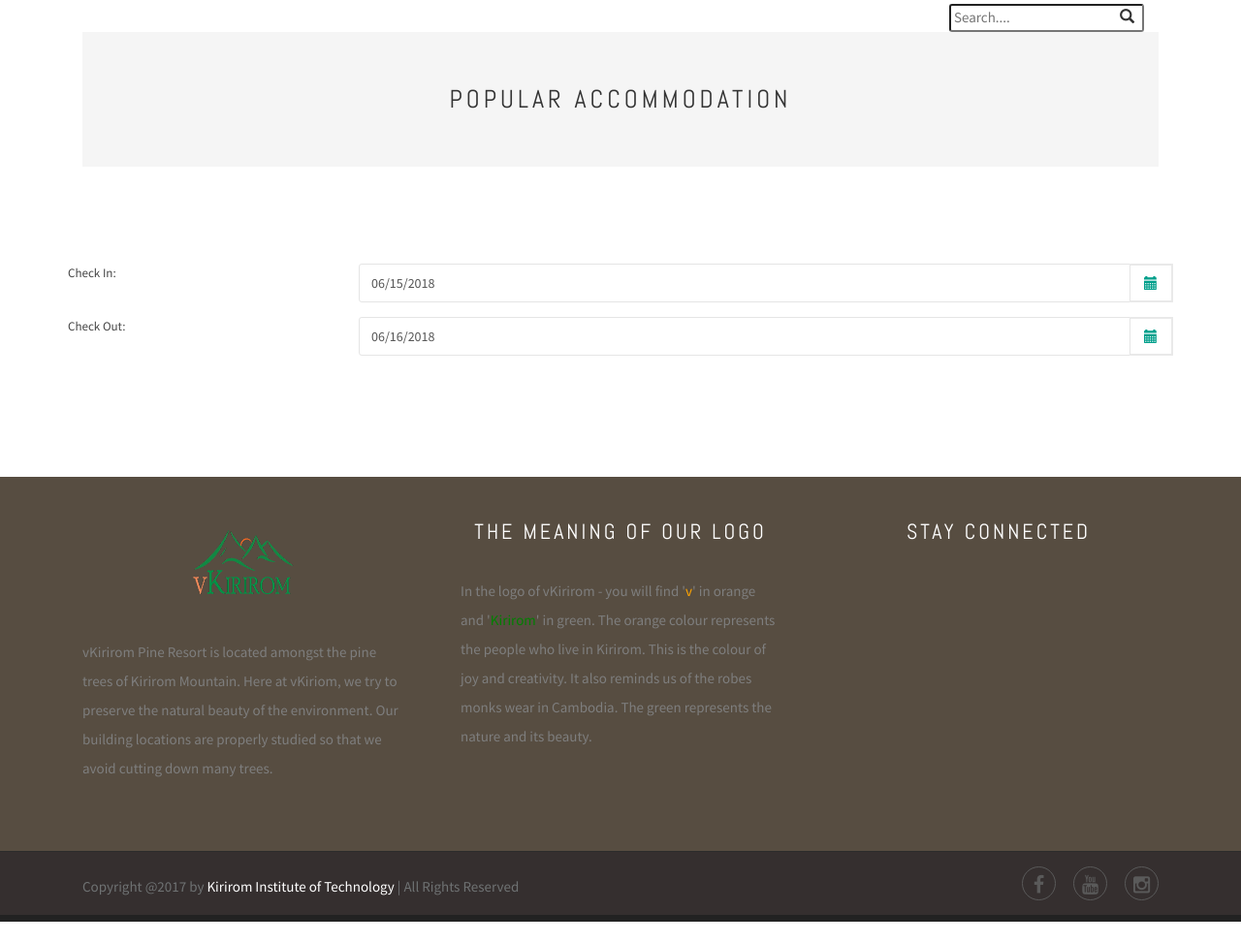
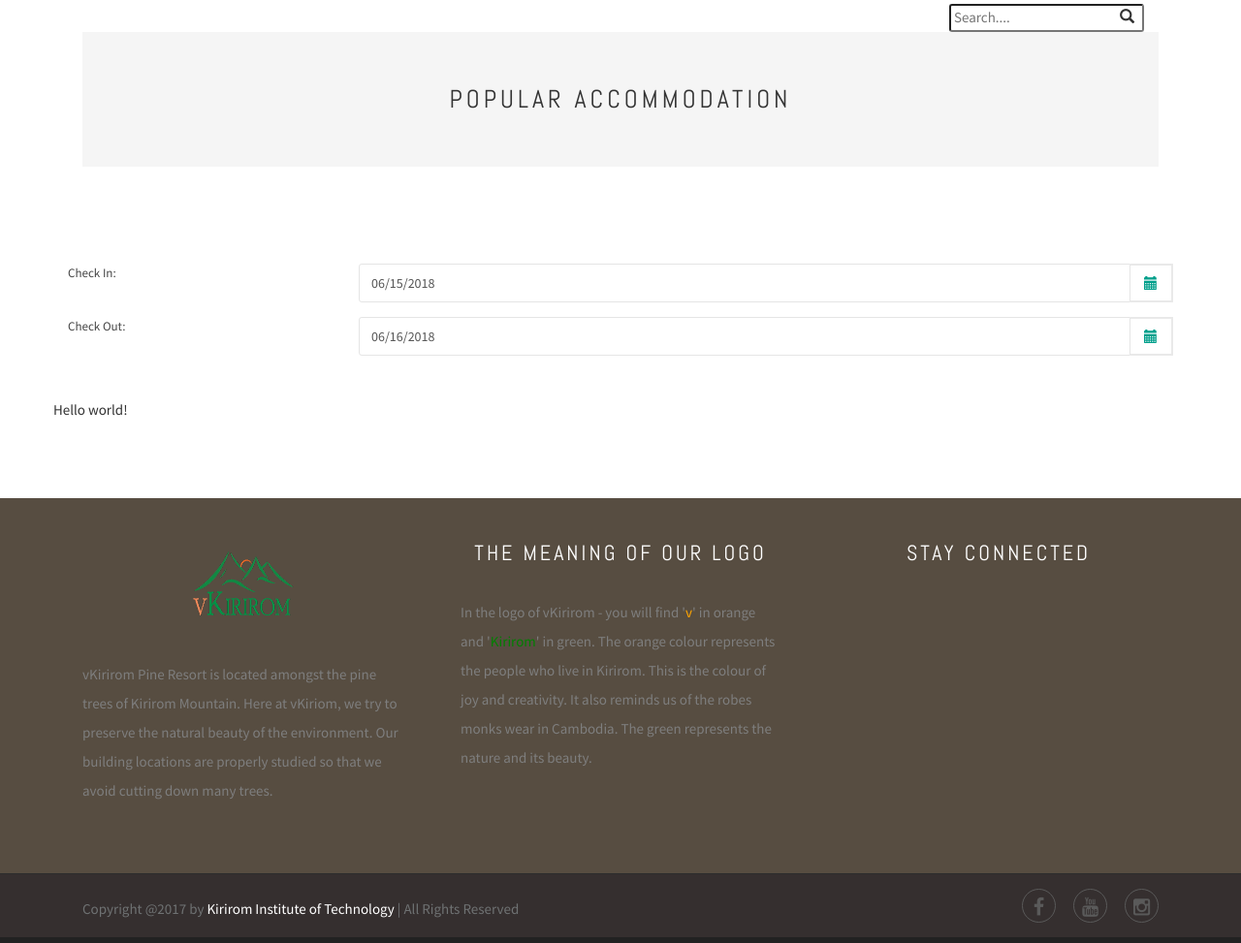
Before and after one commit to SoksanSerey/vkBooking, a Django app: a page that uses templates/index.html in a window 1280 px wide. Shown: the part 741-1714 px from the top of the page at 97% size. Before the commit the page ends 1692 px from the top, so only its background shows below. Run offline with Django 3.2, Linux system fonts and the light colour scheme; a user stored in the database is signed in; parts of the project's set-up code (start-up, migrations or seed data) failed here and were passed over; some libraries are stand-ins or nearby versions.

Commit message:
test hello world

```diff
--- a/templates/index.html
+++ b/templates/index.html
@@ -139,6 +139,9 @@
                                         </div><!-- /.card-row-inner -->
                                     </div>
                                 {% endfor %}
+                            </div>
+                            <div>
+                                Hello world!
                             </div>
 
                             <input type="hidden" name="list-booking" id="list-accommodation">
```
Also changed, not shown: db.sqlite3.
